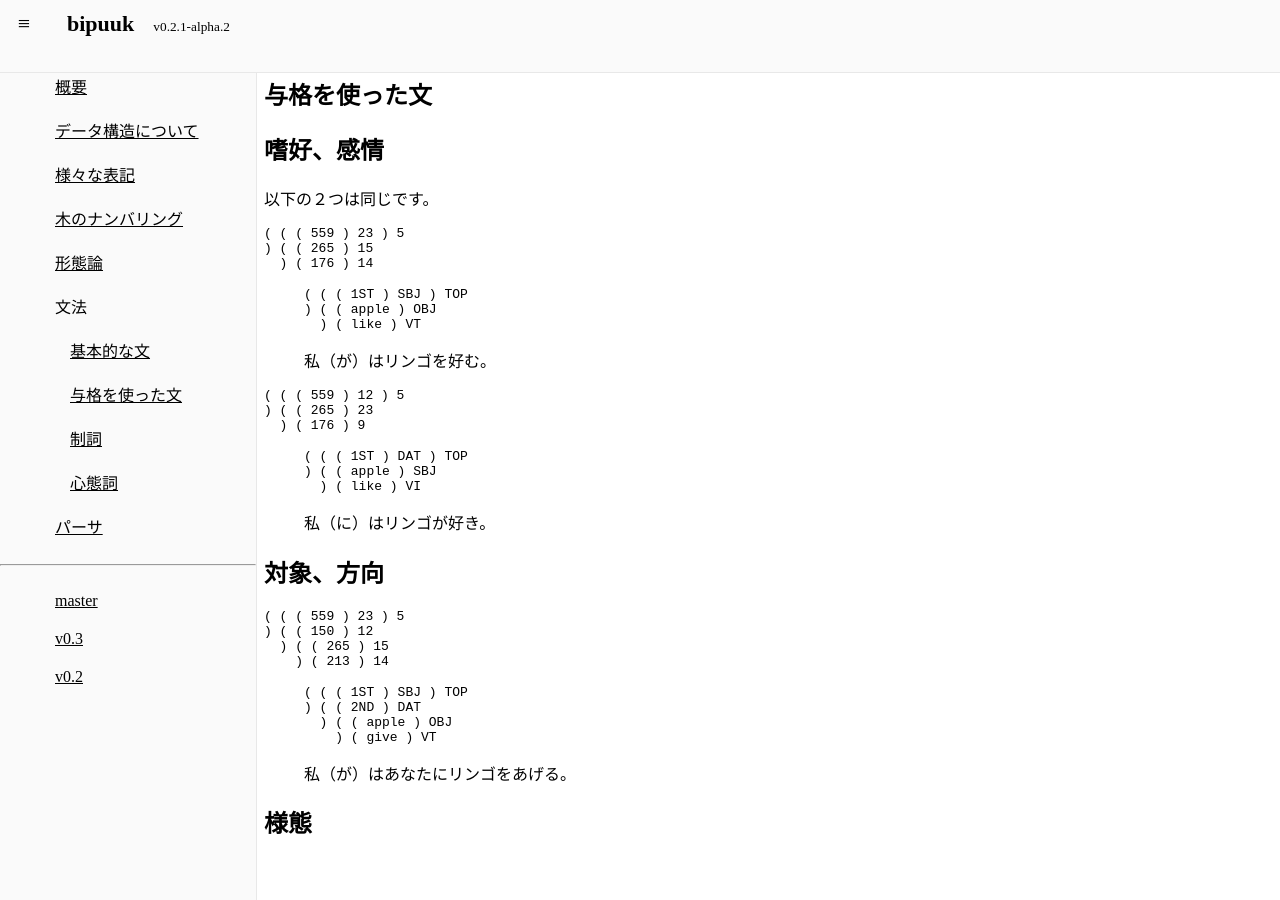
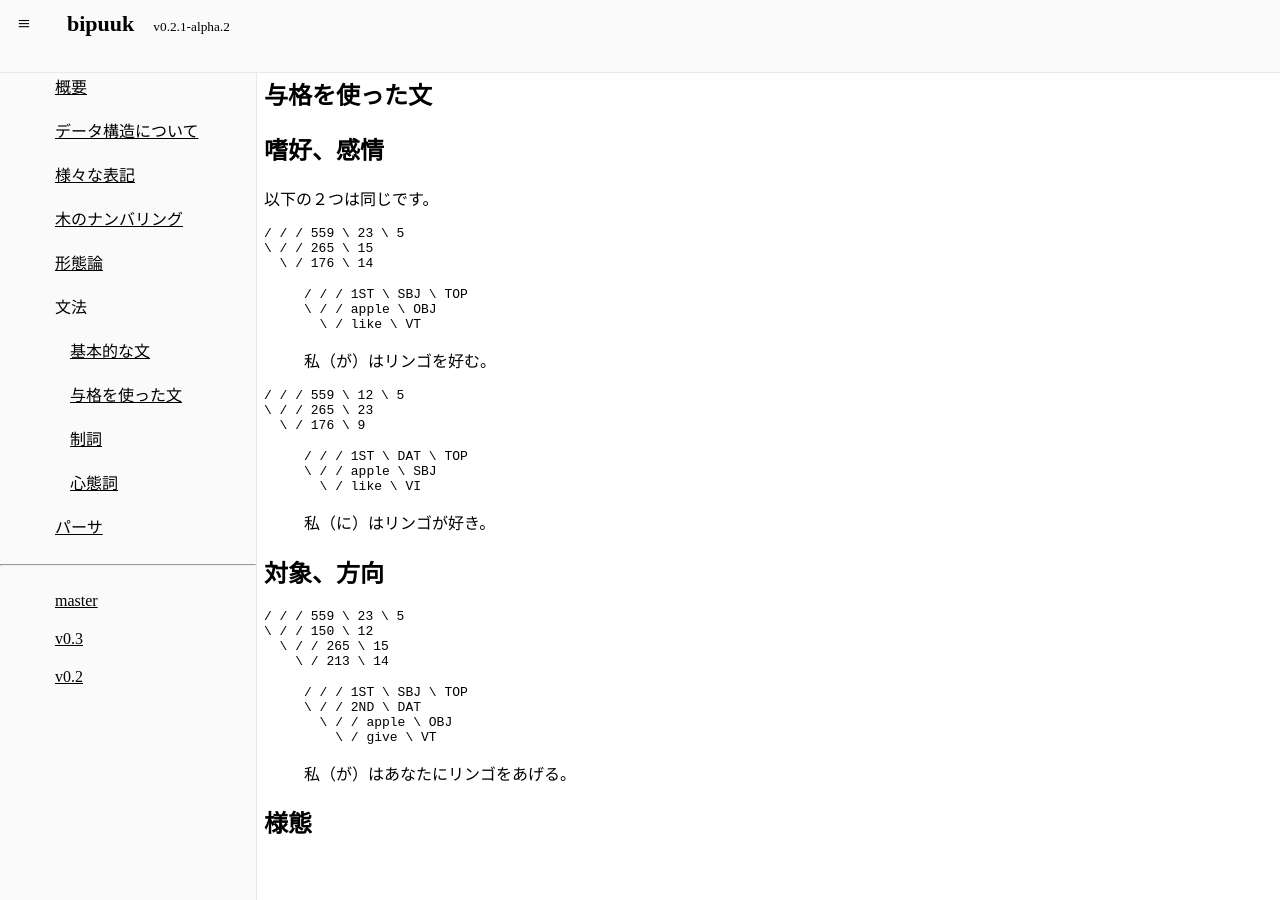
Before and after one commit to kepeken/bipuuk, a Jekyll site: the page built from docs/bunpafu/jokaku.md, in a window 1280 px wide. Built offline with Jekyll 4.4.1, drawn with Linux system fonts in a browser that asks for light colours.

Commit message:
Use slash instead of paren

````diff
--- a/docs/bunpafu/jokaku.md
+++ b/docs/bunpafu/jokaku.md
@@ -9,27 +9,27 @@ title: 与格を使った文
 以下の２つは同じです。
 
 ```
-( ( ( 559 ) 23 ) 5
-) ( ( 265 ) 15
-  ) ( 176 ) 14
+/ / / 559 \ 23 \ 5
+\ / / 265 \ 15
+  \ / 176 \ 14
 ```
 > ```
-> ( ( ( 1ST ) SBJ ) TOP
-> ) ( ( apple ) OBJ
->   ) ( like ) VT
+> / / / 1ST \ SBJ \ TOP
+> \ / / apple \ OBJ
+>   \ / like \ VT
 > ```
 > 私（が）はリンゴを好む。
 
 
 ```
-( ( ( 559 ) 12 ) 5
-) ( ( 265 ) 23
-  ) ( 176 ) 9
+/ / / 559 \ 12 \ 5
+\ / / 265 \ 23
+  \ / 176 \ 9
 ```
 > ```
-> ( ( ( 1ST ) DAT ) TOP
-> ) ( ( apple ) SBJ
->   ) ( like ) VI
+> / / / 1ST \ DAT \ TOP
+> \ / / apple \ SBJ
+>   \ / like \ VI
 > ```
 > 私（に）はリンゴが好き。
 
@@ -37,16 +37,16 @@ title: 与格を使った文
 ## 対象、方向
 
 ```
-( ( ( 559 ) 23 ) 5
-) ( ( 150 ) 12
-  ) ( ( 265 ) 15
-    ) ( 213 ) 14
+/ / / 559 \ 23 \ 5
+\ / / 150 \ 12
+  \ / / 265 \ 15
+    \ / 213 \ 14
 ```
 > ```
-> ( ( ( 1ST ) SBJ ) TOP
-> ) ( ( 2ND ) DAT
->   ) ( ( apple ) OBJ
->     ) ( give ) VT
+> / / / 1ST \ SBJ \ TOP
+> \ / / 2ND \ DAT
+>   \ / / apple \ OBJ
+>     \ / give \ VT
 > ```
 > 私（が）はあなたにリンゴをあげる。
 
````
Also changed, not shown: docs/bunpafu/kixon.md (+17 -17 lines).
